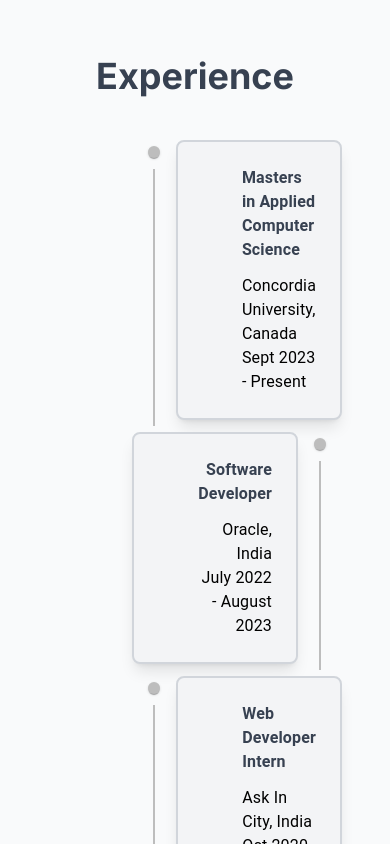
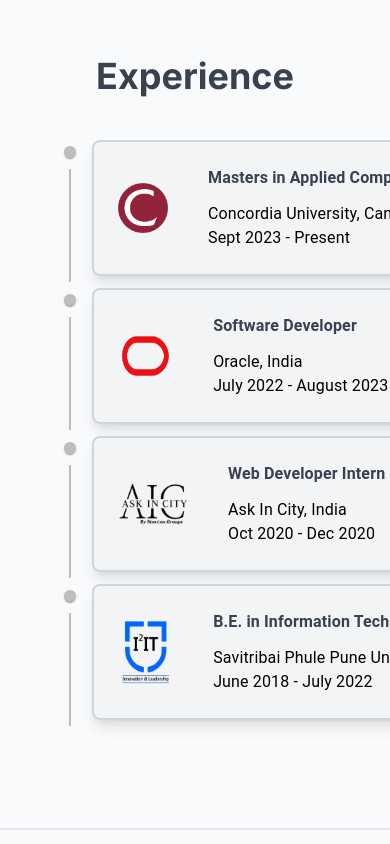
Before and after one commit to SahebChandok/portfolio, a Next.js app: page / in a window 390 px wide. Shown: the part 3220-4064 px from the top of the page. Built offline with nearby package versions, Linux system fonts and the light colour scheme.

Commit message:
make experience page responsive

```diff
--- a/src/components/BasicTimeline.tsx
+++ b/src/components/BasicTimeline.tsx
@@ -1,17 +1,23 @@
 import React from 'react';
 import { Timeline, TimelineItem, TimelineSeparator, TimelineConnector, TimelineContent, TimelineDot } from '@mui/lab';
 import Image from "next/image";
+import useMediaQuery from '@mui/material/useMediaQuery';
+import { useTheme } from '@mui/material/styles';
+
+
 
 export default function BasicTimeline() {
+  const theme = useTheme();
+  const matches = useMediaQuery(theme.breakpoints.up('lg'));
   return (
-    <Timeline position="alternate">
+      <Timeline position={matches ? 'alternate' : 'right'}>
         <TimelineItem>
           <TimelineSeparator>
             <TimelineDot />
             <TimelineConnector />
           </TimelineSeparator>
           <TimelineContent>
-          <div className='flex bg-gray-100 p-6 rounded-lg border-gray-300 border-2 justify-start max-w-[500px] shadow-lg hover:shadow-2xl transition-shadow duration-300'>
+            <div className='flex bg-gray-100 p-6 rounded-lg border-gray-300 border-2 justify-start w-[500px] shadow-lg hover:shadow-2xl transition-shadow duration-300'>
               <div className='items-center my-auto'>
                 <Image src="/concordia.png" alt="Not Found" width={500} height={700} className="w-[50px] h-[50px]" />
               </div>
@@ -30,7 +36,8 @@
             <TimelineConnector />
           </TimelineSeparator>
           <TimelineContent >
-        <div className='flex bg-gray-100 p-6 rounded-lg border-gray-300 border-2  max-w-[500px] shadow-lg hover:shadow-2xl transition-shadow duration-300 ml-[275px]'>
+            <div className='flex justify-end'>
+              <div className='flex bg-gray-100 p-6 rounded-lg border-gray-300 border-2  w-[500px] shadow-lg hover:shadow-2xl transition-shadow duration-300'>
                 <div className='items-center my-auto'>
                   <Image src="/Oracle.png" alt="Not Found" width={500} height={700} className="w-[70px] h-[70px] rounded-full" />
                 </div>
@@ -40,6 +47,8 @@
                   <p>July 2022 - August 2023</p>
                 </div>
               </div>
+            </div>
+
           </TimelineContent>
         </TimelineItem>
         <TimelineItem>
@@ -48,7 +57,7 @@
             <TimelineConnector />
           </TimelineSeparator>
           <TimelineContent>
-        <div className='flex bg-gray-100 p-6 rounded-lg border-gray-300 border-2 justify-start max-w-[500px] shadow-lg hover:shadow-2xl transition-shadow duration-300'>
+            <div className='flex bg-gray-100 p-6 rounded-lg border-gray-300 border-2 justify-start w-[500px] shadow-lg hover:shadow-2xl transition-shadow duration-300'>
               <div className='items-center my-auto'>
                 <Image src="/aic.png" alt="Not Found" width={500} height={700} className="w-[70px] h-[70px]" />
               </div>
@@ -66,7 +75,9 @@
             <TimelineConnector />
           </TimelineSeparator>
           <TimelineContent >
-        <div className='flex bg-gray-100 p-6 rounded-lg border-gray-300 border-2  max-w-[500px] shadow-lg hover:shadow-2xl transition-shadow duration-300 ml-[275px]'>
+            <div className='flex justify-end'>
+
+              <div className='flex bg-gray-100 p-6 rounded-lg border-gray-300 border-2 w-[500px] shadow-lg hover:shadow-2xl transition-shadow duration-300 '>
                 <div className='items-center my-auto'>
                   <Image src="/IIIT.png" alt="Not Found" width={500} height={700} className="w-[70px] h-[70px]" />
                 </div>
@@ -76,6 +87,8 @@
                   <p>June 2018 - July 2022</p>
                 </div>
               </div>
+
+            </div>
           </TimelineContent>
         </TimelineItem>
       </Timeline>
```
Lines whose indentation alone changed are shown as unchanged.
